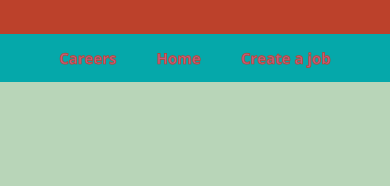
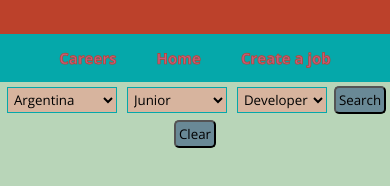
Before and after one commit to barbaraglopez/Job-posting-site-with-search-filter-edit-and-delete, a plain HTML site: page index.html in a window 390 px wide. Shown: the part 190-376 px from the top of the page. Drawn offline with nearby package versions, Linux system fonts and the light colour scheme; a web font is replaced by a local one.

Commit message:
estilos en el form

```diff
--- a/index.html
+++ b/index.html
@@ -22,5 +22,32 @@
             <a href="#" class="navbar__a">Home</a>
             <a href="#" class="navbar__a">Create a job</a>
         </nav>
+        <div class="formContainer">
+            <form class="form">
+                <select class="form__select">
+                    <option>Argentina</option>
+                    <option>United States</option>
+                    <option>Uruguay</option>
+                    <option>Chile</option>
+                    <option>Peru</option>
+                </select>
+                <select class="form__select">
+                    <option>Junior</option>
+                    <option>Trainee</option>
+                    <option>Semi-senior</option>
+                    <option>Senior</option>
+                </select>
+                <select class="form__select">
+                    <option class="form__select__Opt">Developer</option>
+                    <option class="form__select__Opt">QA</option>
+                    <option class="form__select__Opt">DevOps</option>
+                    <option class="form__select__Opt">Manager</option>
+                    <option class="form__select__Opt">Design</option>
+                    <option class="form__select__Opt">Product</option>
+                </select>
+                <button class="form__btn">Search</button>
+                <button class="form__btn">Clear</button>
+            </form>
+        </div>
     </body>
 </html>
--- a/sass/layout/_forms.scss
+++ b/sass/layout/_forms.scss
@@ -0,0 +1,69 @@
+.formContainer{
+    @include center($direction:row, $alingment:center, $justify:center);
+
+    .form{
+        @include center($direction:row, $alingment:center, $justify:center);
+        flex-wrap: wrap;
+        font-family: 'Work Sans', sans-serif;
+        .form__select{
+            margin: 10px;
+            padding: 5px;
+            background-color: #D7B49E;
+            border-style: $linkSinLinea;
+            border: 1px solid $navbarBackground;
+
+            option{
+                background-color: #D7B49E;
+            }
+        }
+
+        .form__select:hover{
+            border: 1px solid $bannerColor;
+        }
+
+        @media only screen and (max-width: 550px) {
+            margin: 2px;
+        }
+
+        .form__btn{
+            margin: 7px;
+            border-radius: 5px;
+            padding: 5px;
+            background-color: #698996;
+
+            @media only screen and (max-width: 550px) {
+                margin: 2px;
+            }
+        }
+
+        .form__btn:hover{
+            cursor: pointer;
+            background-color: $pink;
+            color: white;
+        }
+    }
+
+    @media only screen and (max-width: 540px) {
+        .form{
+            margin: 0px;
+
+            .form__select{
+                margin: 5px;
+                padding: 2px;
+            }
+
+            .form__btn{
+                margin: 2px;
+                border-radius: 5px;
+                padding: 3px;
+            }
+        }
+    }
+}
+
+@media only screen and (max-width: 570px) {
+    .formContainer{
+        margin: 0px;
+        @include center($direction:column, $alingment:flex-start, $justify:flex-start);
+    }
+}
```
Also changed, not shown: css/styles.css, 1 other file.
